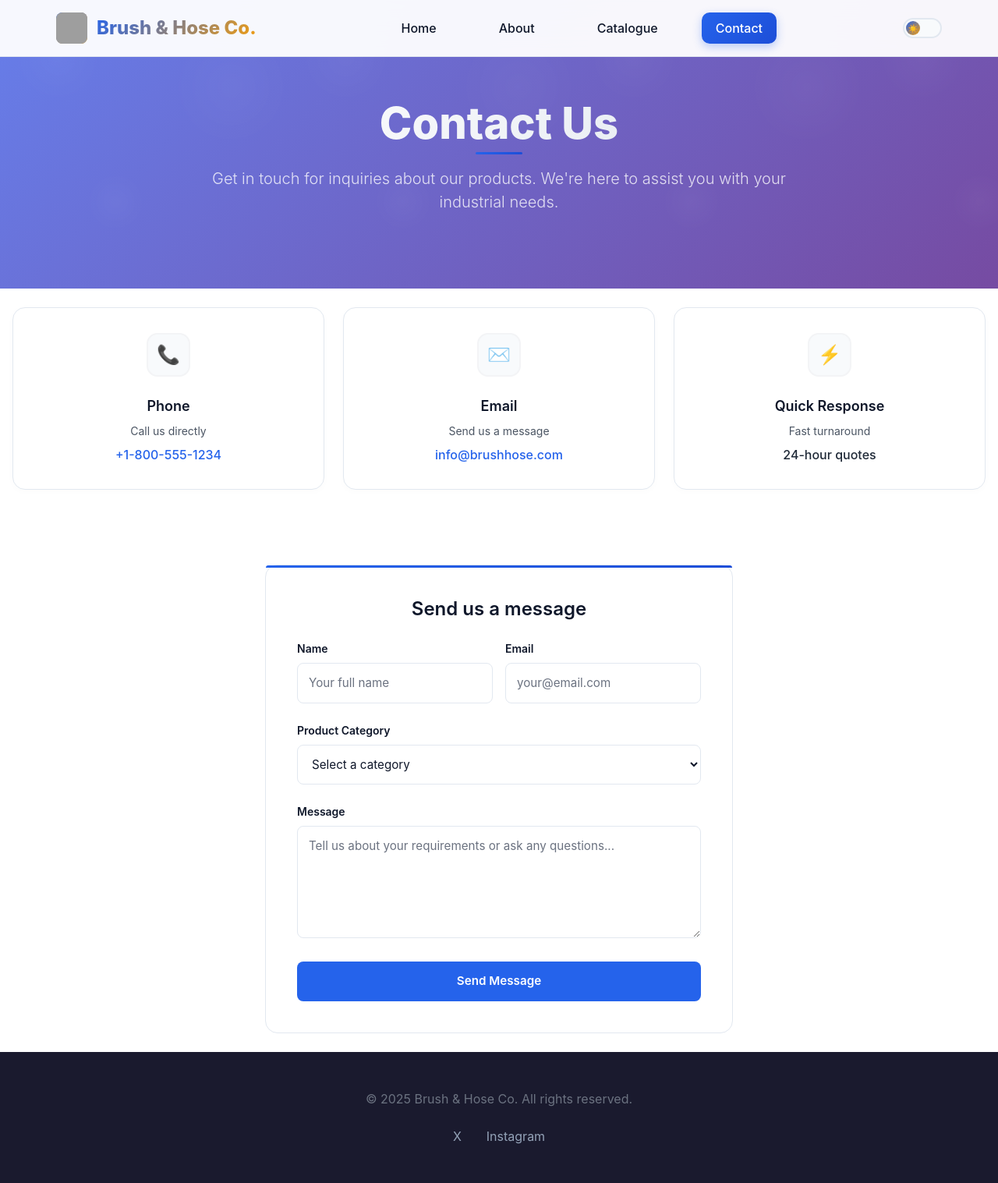
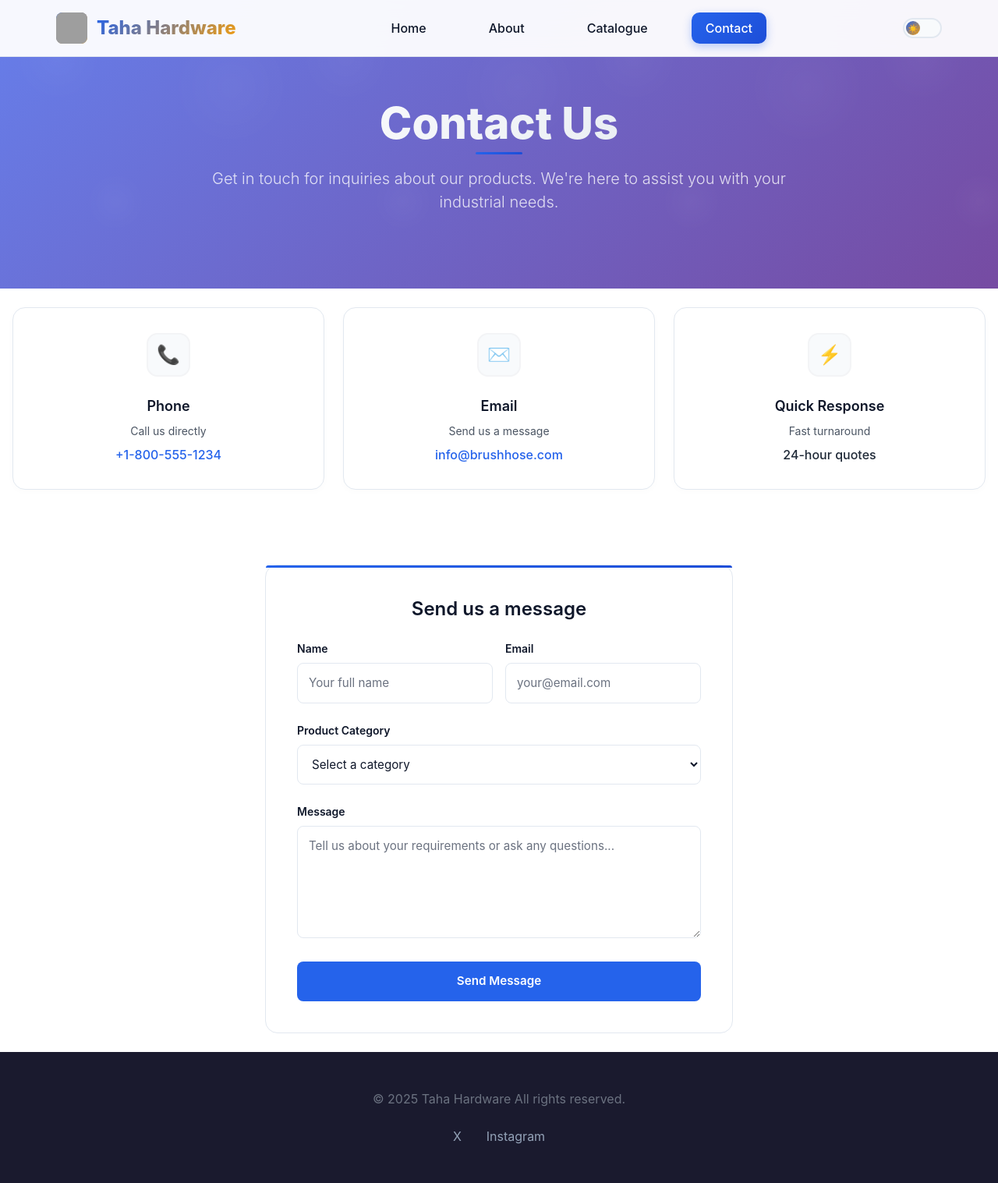
Before and after one commit to YusufDeesawala/tahahardware-website, a Flask app: page /contact in a window 1280 px wide. Shown: the whole page at 78% size. Run offline with Flask 3, Linux system fonts and the light colour scheme; some libraries are stand-ins or nearby versions; grey boxes are pictures that could not be loaded.

Commit message:
Updated the html code.

```diff
--- a/templates/contact.html
+++ b/templates/contact.html
@@ -3,10 +3,10 @@
 <head>
   <meta charset="UTF-8">
   <meta name="viewport" content="width=device-width, initial-scale=1.0">
-  <meta name="description" content="Contact Brush & Hose Co. for inquiries and quotation requests for industrial brushes, hoses, and pneumatic products.">
-  <meta name="keywords" content="Brush & Hose Co. contact, industrial brushes, industrial hoses, pneumatic products">
-  <meta name="author" content="Brush & Hose Co.">
-  <title>Brush & Hose Co. - Contact Us</title>
+  <meta name="description" content="Contact Taha Hardware for inquiries and quotation requests for industrial brushes, hoses, and pneumatic products.">
+  <meta name="keywords" content="Taha Hardware contact, industrial brushes, industrial hoses, pneumatic products">
+  <meta name="author" content="Taha Hardware">
+  <title>Taha Hardware - Contact Us</title>
   <script src="https://cdn.tailwindcss.com"></script>
   <link rel="stylesheet" href="/static/css/styles.css">
   <style>
@@ -304,8 +304,8 @@
   <nav class="navbar" id="navbar" role="navigation" aria-label="Main navigation">
     <div class="nav-container">
       <div class="logo-container">
-        <img src="/static/images/logo-placeholder.png" alt="Brush & Hose Co. Logo" class="logo-img">
-        <div class="logo">Brush & Hose Co.</div>
+        <img src="/static/images/logo-placeholder.png" alt="Taha Hardware Logo" class="logo-img">
+        <div class="logo">Taha Hardware</div>
       </div>
       <ul class="nav-links" role="menu">
         <li role="menuitem"><a href="/" class="nav-link" tabindex="0">Home</a></li>
@@ -412,7 +412,7 @@
   <!-- Footer -->
   <footer class="footer" role="contentinfo">
     <div class="footer-content">
-      <p>© 2025 Brush & Hose Co. All rights reserved.</p>
+      <p>© 2025 Taha Hardware All rights reserved.</p>
       <div class="footer-links">
         <a href="https://x.com" class="footer-link" target="_blank" rel="noopener noreferrer">X</a>
         <a href="https://instagram.com" class="footer-link" target="_blank" rel="noopener noreferrer">Instagram</a>
```
Also changed, not shown: templates/catalogue.html (+5 -5 lines), instance/brush_hose.db, 1 other file.
